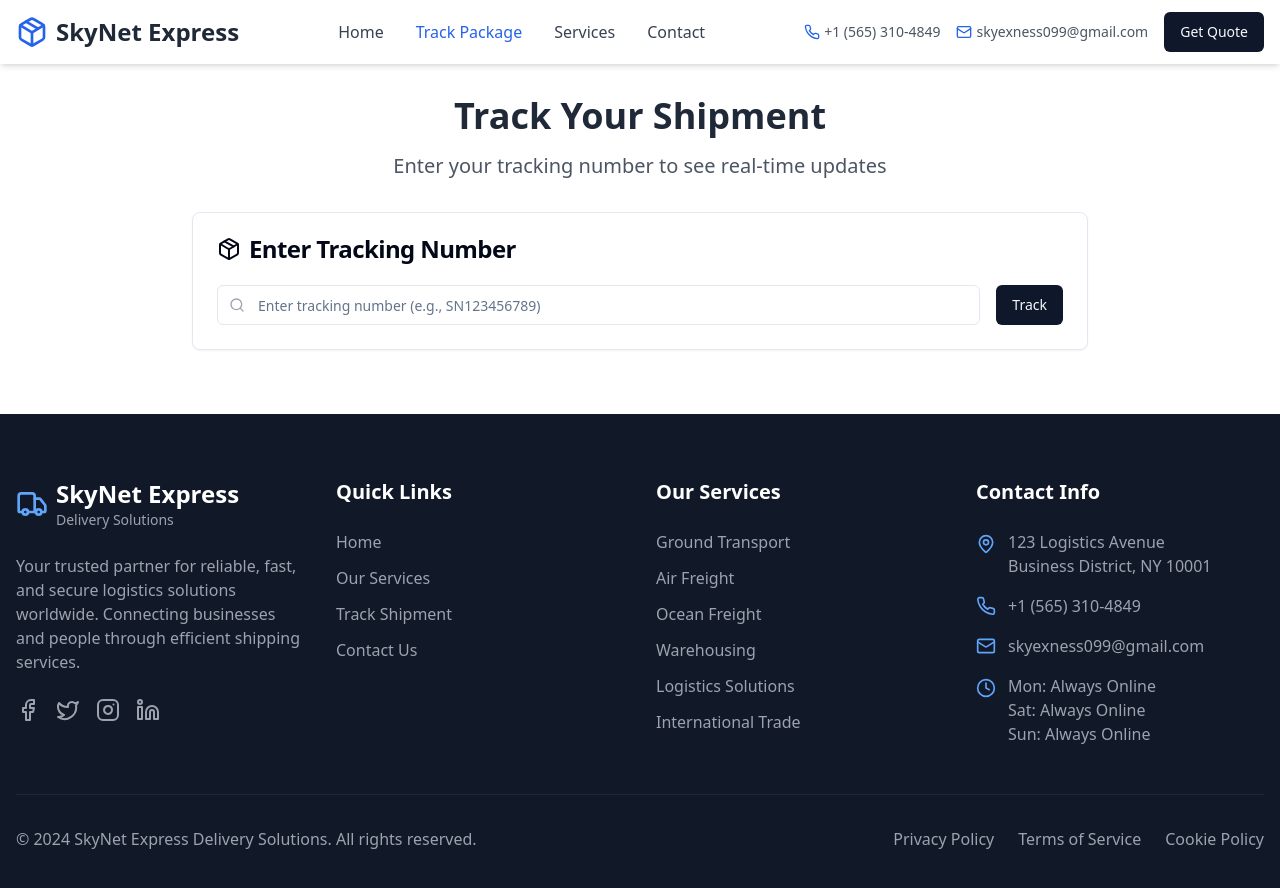
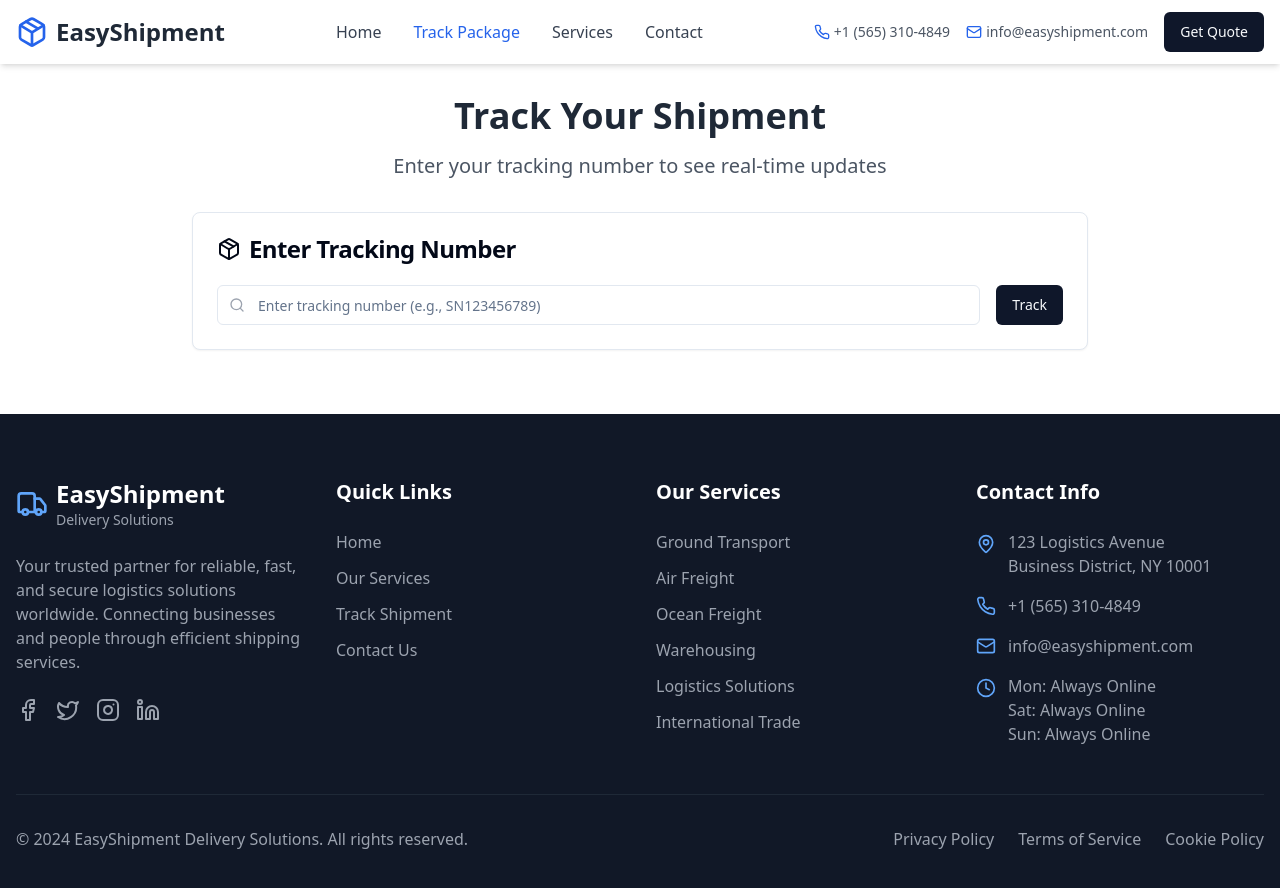
Before and after one commit to emires65/swiftpath-journey-tracker, a React (Vite) app: page /track in a window 1280 px wide. Shown: the top 888 px of the page. Built offline with nearby package versions, Linux system fonts and the light colour scheme.

Commit message:
Rename website and integrate JivoChat
Rename the website to EasyShipment and integrate the provided JivoChat link.

```diff
--- a/index.html
+++ b/index.html
@@ -4,18 +4,18 @@
   <head>
     <meta charset="UTF-8" />
     <meta name="viewport" content="width=device-width, initial-scale=1.0" />
-    <title>SkyExness - Professional Logistics Solutions</title>
-    <meta name="description" content="SkyExness offers comprehensive logistics solutions including ground transport, air freight, ocean freight, and warehousing services with real-time tracking." />
-    <meta name="author" content="SkyExness" />
+    <title>EasyShipment - Professional Logistics Solutions</title>
+    <meta name="description" content="EasyShipment offers comprehensive logistics solutions including ground transport, air freight, ocean freight, and warehousing services with real-time tracking." />
+    <meta name="author" content="EasyShipment" />
     <meta name="keywords" content="logistics, shipping, delivery, freight, cargo, transportation, tracking, warehousing" />
 
-    <meta property="og:title" content="SkyExness - Professional Logistics Solutions" />
+    <meta property="og:title" content="EasyShipment - Professional Logistics Solutions" />
     <meta property="og:description" content="Reliable shipping and logistics services with real-time tracking across 200+ countries worldwide." />
     <meta property="og:type" content="website" />
     <meta property="og:image" content="https://images.unsplash.com/photo-1566576912321-d58ddd7a6088?ixlib=rb-4.0.3&auto=format&fit=crop&w=1200&q=80" />
 
     <meta name="twitter:card" content="summary_large_image" />
-    <meta name="twitter:site" content="@skyexness" />
+    <meta name="twitter:site" content="@easyshipment" />
     <meta name="twitter:image" content="https://images.unsplash.com/photo-1566576912321-d58ddd7a6088?ixlib=rb-4.0.3&auto=format&fit=crop&w=1200&q=80" />
 
     <!-- Favicon -->
@@ -29,7 +29,7 @@
     <!-- Jivochat Integration -->
     <script>
       (function(){
-        var widget_id = 'h8xstT7SpJ';
+        var widget_id = 'e8tTGaxiWC';
         var s = document.createElement('script');
         s.type = 'text/javascript';
         s.async = true;
--- a/src/components/Footer.tsx
+++ b/src/components/Footer.tsx
@@ -13,7 +13,7 @@ const Footer = () => {
             <div className="flex items-center space-x-2 mb-6">
               <Truck className="w-8 h-8 text-blue-400" />
               <div>
-                <h3 className="text-2xl font-bold">SkyNet Express</h3>
+                <h3 className="text-2xl font-bold">EasyShipment</h3>
                 <p className="text-sm text-gray-400">Delivery Solutions</p>
               </div>
             </div>
@@ -88,7 +88,7 @@ const Footer = () => {
 
               <div className="flex items-center">
                 <Mail className="w-5 h-5 text-blue-400 mr-3" />
-                <p className="text-gray-400">skyexness099@gmail.com</p>
+                <p className="text-gray-400">info@easyshipment.com</p>
               </div>
 
               <div className="flex items-start">
@@ -106,7 +106,7 @@ const Footer = () => {
         <div className="border-t border-gray-800 mt-12 pt-8">
           <div className="flex flex-col md:flex-row justify-between items-center">
             <p className="text-gray-400 mb-4 md:mb-0">
-              © 2024 SkyNet Express Delivery Solutions. All rights reserved.
+              © 2024 EasyShipment Delivery Solutions. All rights reserved.
             </p>
             <div className="flex space-x-6">
               <Link to="#" className="text-gray-400 hover:text-white transition-colors">
--- a/src/components/Header.tsx
+++ b/src/components/Header.tsx
@@ -17,7 +17,7 @@ const Header = () => {
         <div className="flex items-center justify-between h-16">
           <Link to="/" className="flex items-center space-x-2">
             <Package className="h-8 w-8 text-blue-600" />
-            <span className="text-2xl font-bold text-gray-800">SkyNet Express</span>
+            <span className="text-2xl font-bold text-gray-800">EasyShipment</span>
           </Link>
 
           <nav className="hidden md:flex items-center space-x-8">
@@ -55,7 +55,7 @@ const Header = () => {
               </div>
               <div className="flex items-center space-x-1">
                 <Mail className="h-4 w-4 text-blue-600" />
-                <span className="text-gray-600">skyexness099@gmail.com</span>
+                <span className="text-gray-600">info@easyshipment.com</span>
               </div>
             </div>
             <Button asChild>
--- a/src/components/TrackingSection.tsx
+++ b/src/components/TrackingSection.tsx
@@ -63,7 +63,7 @@ const TrackingSection = () => {
               </form>
 
               <div className="mt-6 text-center text-sm text-gray-600">
-                <p>Need help? Contact us at <strong>contact@skyexness.org</strong></p>
+                <p>Need help? Contact us at <strong>info@easyshipment.com</strong></p>
               </div>
             </CardContent>
           </Card>
```
